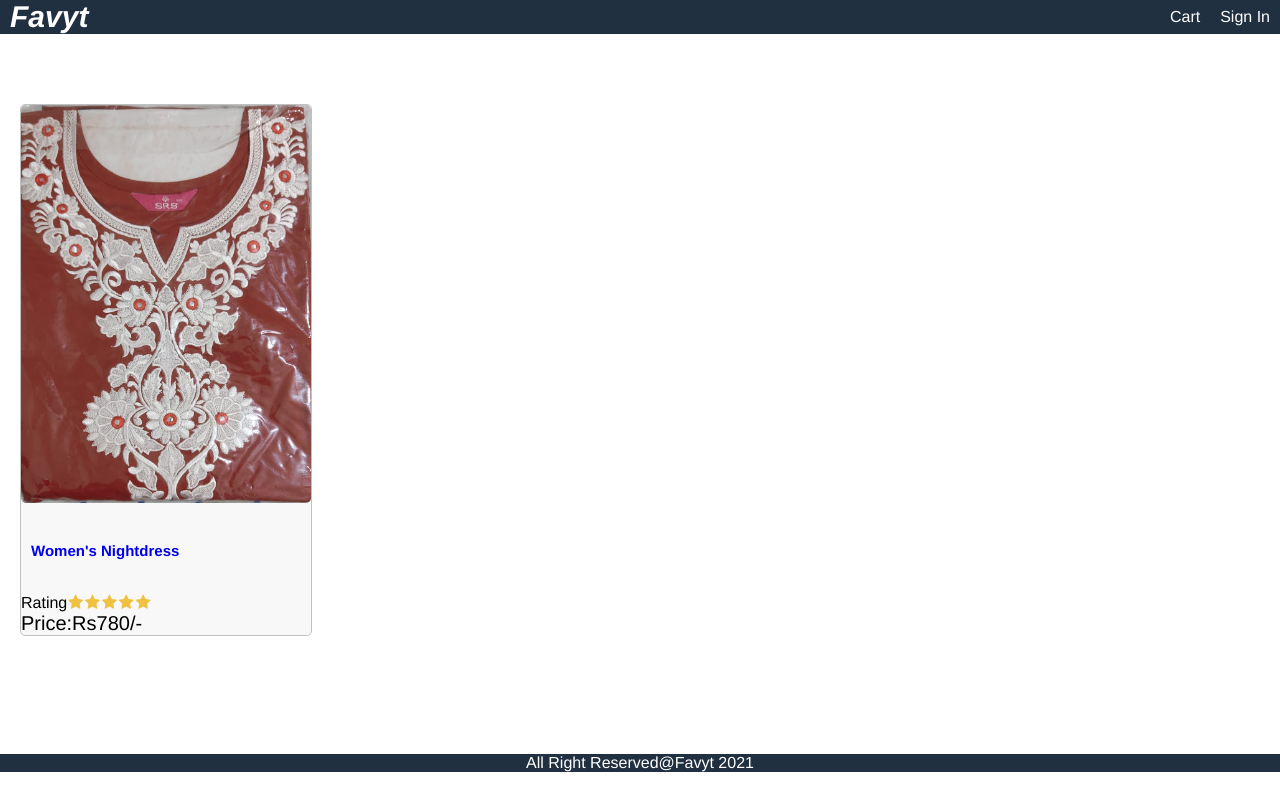
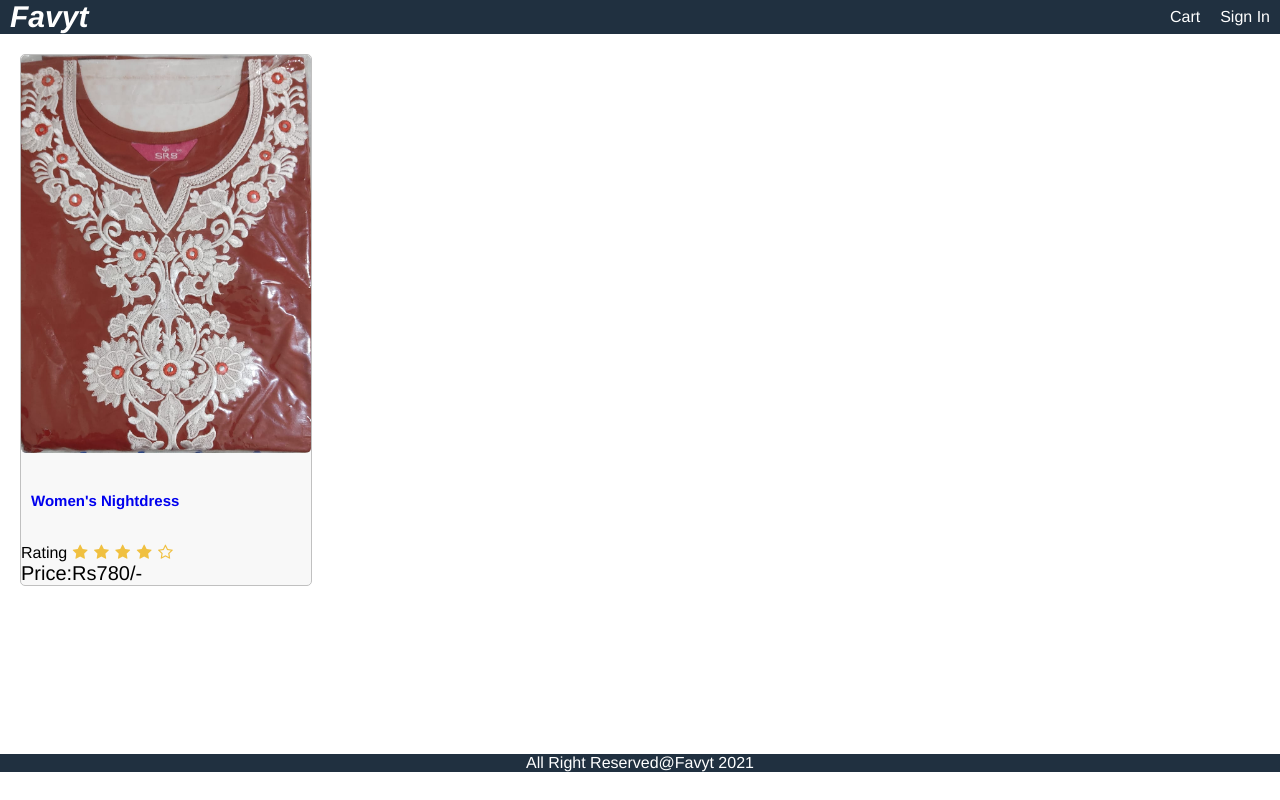
Before and after one commit to amrendrakind/favyt, a React (Create React App) app: page / in a window 1280 px wide. Built offline with nearby package versions, Linux system fonts and the light colour scheme.

Commit message:
Favyt Update

```diff
--- a/src/App.js
+++ b/src/App.js
@@ -1,6 +1,6 @@
 import './App.css';
 import Header from './frontend/template/Header';
-import Product from './frontend/template/Product';
+import Product from './frontend/template/Products/Product';
 import Footer from './frontend/template/Footer';
 function App() {
   return (
--- a/src/frontend/template/Product.js
+++ /dev/null
@@ -1,52 +0,0 @@
-import React from "react";
-import './Product.css'
-import './Common.css'
-import 'font-awesome/css/font-awesome.min.css';
-import image1 from '../imagedata/Catergory_A_1.jpeg'
-import image2 from '../imagedata/Catergory_A_2.jpeg'
-import image3 from '../imagedata/Catergory_B_1.jpeg'
-import image4 from '../imagedata/Catergory_B_2.jpeg'
-const Product = () => {
-    return (
-        <body>
-            <div class="grid-container">
-                <main>
-                    <div className="row center">
-                        <div className="card">
-                            <a href="product.html">
-                                <img className="medium" src={image1} alt="image1" />
-                                {/* <img src={image2} alt="image2" />
-                                <img src={image3} alt="image3" />
-                                <img src={image4} alt="image4" /> */}
-                            </a>
-                            <div className="card-body">
-                                <a href="product.html">
-                                    <h3>Women's Nightdress</h3>
-                                </a>
-                            </div>
-                            <div className="rating">Rating
-                                <span>
-                                    <i className="fa fa-star"></i>
-                                </span>
-                                <span>
-                                    <i className="fa fa-star"></i>
-                                </span>
-                                <span>
-                                    <i className="fa fa-star"></i>
-                                </span>
-                                <span>
-                                    <i className="fa fa-star"></i>
-                                </span>
-                                <span>
-                                    <i className="fa fa-star"></i>
-                                </span>
-                            </div>
-                            <div className="price">Price:Rs780/-</div>
-                        </div>
-                    </div>
-                </main>
-            </div>
-        </body>
-    )
-}
-export default Product
--- /dev/null
+++ b/src/frontend/template/Products/Product.js
@@ -0,0 +1,12 @@
+import React from "react";
+import ProductCard from "./ProductCard";
+const Product = () => {
+    return (
+        <body>
+            <div class="grid-container">
+                <ProductCard />
+            </div>
+        </body>
+    )
+}
+export default Product
--- /dev/null
+++ b/src/frontend/template/Products/ProductCard.js
@@ -0,0 +1,42 @@
+import React from 'react';
+import './Product.css'
+import '../../template/Common.css'
+import 'font-awesome/css/font-awesome.min.css';
+import image1 from '../../imagedata/Catergory_A_1.jpeg'
+import image2 from '../../imagedata/Catergory_A_2.jpeg'
+import image3 from '../../imagedata/Catergory_B_1.jpeg'
+import image4 from '../../imagedata/Catergory_B_2.jpeg'
+
+const ProductCard = () => {
+    return (
+        <div>
+            <main>
+                <div className="row center">
+                    <div className="card">
+                        <a href="product.html">
+                            <img className="medium" src={image1} alt="image1" />
+                            {/* <img src={image2} alt="image2" />
+                                <img src={image3} alt="image3" />
+                                <img src={image4} alt="image4" /> */}
+                        </a>
+                        <div className="card-body">
+                            <a href="product.html">
+                                <h3>Women's Nightdress</h3>
+                            </a>
+                        </div>
+                        <div className="rating">Rating
+                            <span> <i className="fa fa-star"></i> </span>
+                            <span> <i className="fa fa-star"></i></span>
+                            <span> <i className="fa fa-star"></i> </span>
+                            <span> <i className="fa fa-star"></i> </span>
+                            <span> <i className="fa fa-star-o"></i></span>
+                        </div>
+                        <div className="price">Price:Rs780/-</div>
+                    </div>
+                </div>
+            </main>
+
+        </div>
+    )
+}
+export default ProductCard
```
Also changed, not shown: src/frontend/template/Products/Product.css (renamed from src/frontend/template/Product.css).
